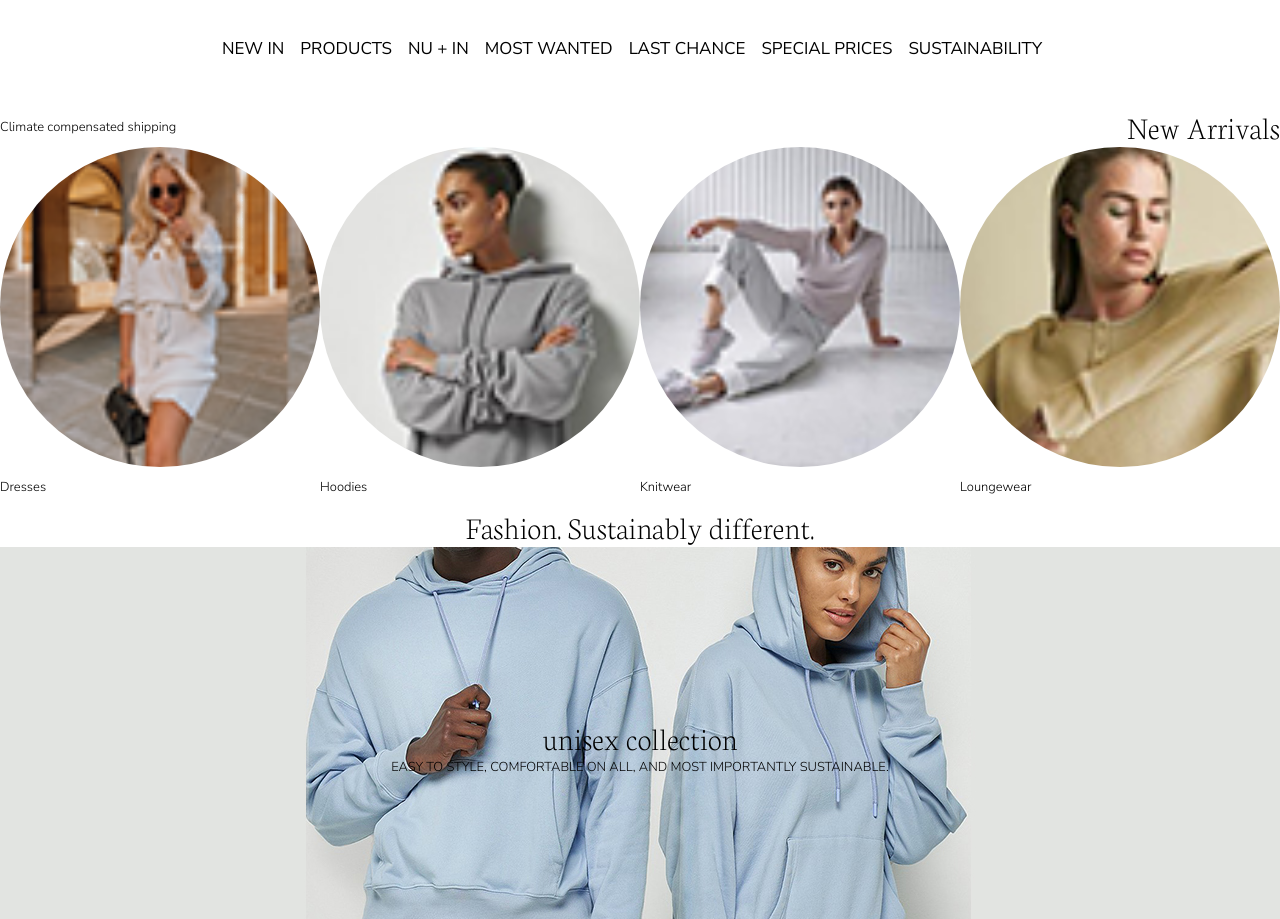
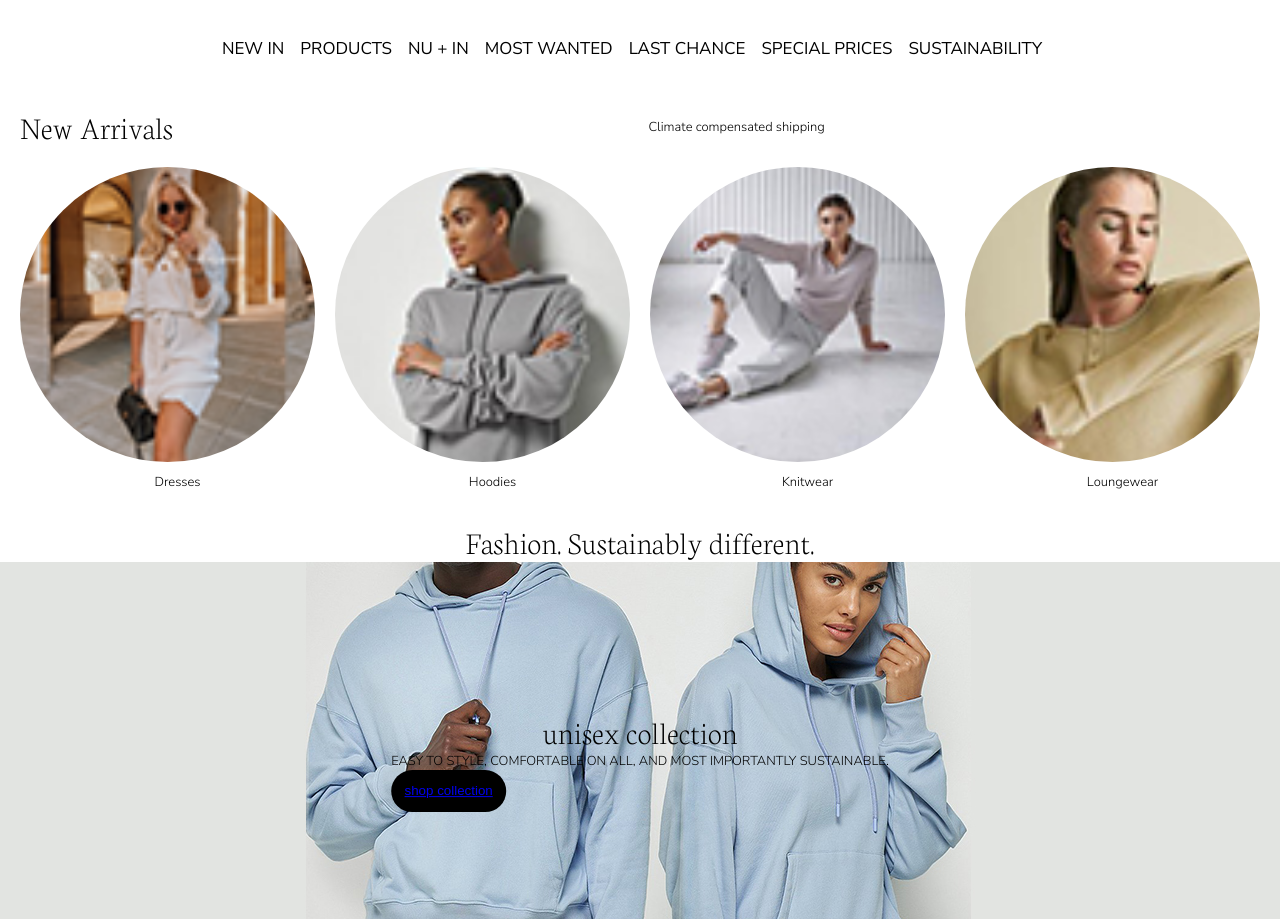
Before and after one commit to YsabellaVargas/blokweb_website, a plain HTML site: page index.html in a window 1280 px wide. Shown: the part 33-952 px from the top of the page. Drawn offline with Linux system fonts and the light colour scheme.

Commit message:
Add files via upload

```diff
--- a/index.html
+++ b/index.html
@@ -42,8 +42,8 @@
 	</header>
 
 	<section>
+		<h2> New Arrivals </h2>
 		<p> Climate compensated shipping</p>
-		<h2> New Arrivals </h2>
 		<ul>
 			<!-- linkjes maken -->
 			<li><img src="images/dresses.png" alt="dresses" />
@@ -72,17 +72,24 @@
 				<div>
 					<h2> unisex collection </h2>
 					<p> easy to style, comfortable on all, and most importantly sustainable. </p>
+					<button><a href="productpagina.html">shop collection</a></button>
 				</div>
 			</article>
 			<article>
 				<img src='images/homeafbeelding2.jpg' alt='banner 2'>
 				<div>
-					<h2> unisex collection </h2>
-					<p> easy to style, comfortable on all, and most importantly sustainable. </p>
+					<h2>NU+IN</h2>
+					<p>Designed for circularity</p>
+					<button><a href="productpagina.html">shop NU+IN</a></button>
 				</div>
 			</article>
 			<article>
 				<img src='images/homeafbeelding3.jpg' alt='banner 3'>
+				<div>
+					<h2>Meet the faces behind NU-IN</h2>
+					<p>Get to know Stefanie Giesinger & Marcus Butler and read their story about NU-IN</p>
+					<button><a href="productpagina.html">read more</a></button>
+				</div>
 			</article>
 		</section>
 
--- a/styles/style.css
+++ b/styles/style.css
@@ -138,15 +138,13 @@ nav ul:first-of-type {
   transition: all 0.3s ease-out;
 }
 
-button {
-  border: none;
-  background-color: white;
+/*section 1*/
+body>section:nth-of-type(1) h2 {
+  margin: 0 auto 0 20px;
 }
 
-/*section 1*/
-body>section h2 {
-  text-align: left;
-  padding-left: 1em;
+body>section:nth-of-type(1) p {
+  margin: 0 auto 0 20px;
 }
 
 /*foto's in cirkels*/
@@ -158,6 +156,28 @@ body>section ul {
   overflow: hidden;
   width: 100%;
 }
+
+body>section ul:nth-of-type(1) {
+  display: grid;
+  width: 100%;
+  grid-template-columns: 1fr 1fr 1fr 1fr;
+  grid-column-gap: 20px;
+  padding: 20px;
+}
+
+body>section:nth-of-type(1) ul li {
+  display: block;
+  width: 100%;
+}
+
+body>section:nth-of-type(1) ul li p {
+  text-align: center;
+}
+
+body>section:nth-of-type(1) ul li img {
+  border-radius: 50%;
+}
+
 
 body>section ul li {
   display: block;
@@ -172,7 +192,7 @@ body>section ul li img {
 img {
   display: block;
   width: 100%;
-  height: auto;
+  flex-grow: 0;
   justify-content: space-around;
 }
 
@@ -197,6 +217,15 @@ img.overlay:hover {
 main.homepage>section:first-of-type {
   display: block;
 }
+
+main.homepage > section > article > div > button {
+  background-color: black;
+  border-radius: 3em;
+  padding: 1em;
+  color: white;
+  text-decoration: none;
+}
+
 
 main.homepage>section:first-of-type>article {
   width: 100%;
```
Also changed, not shown: 1 other file.
